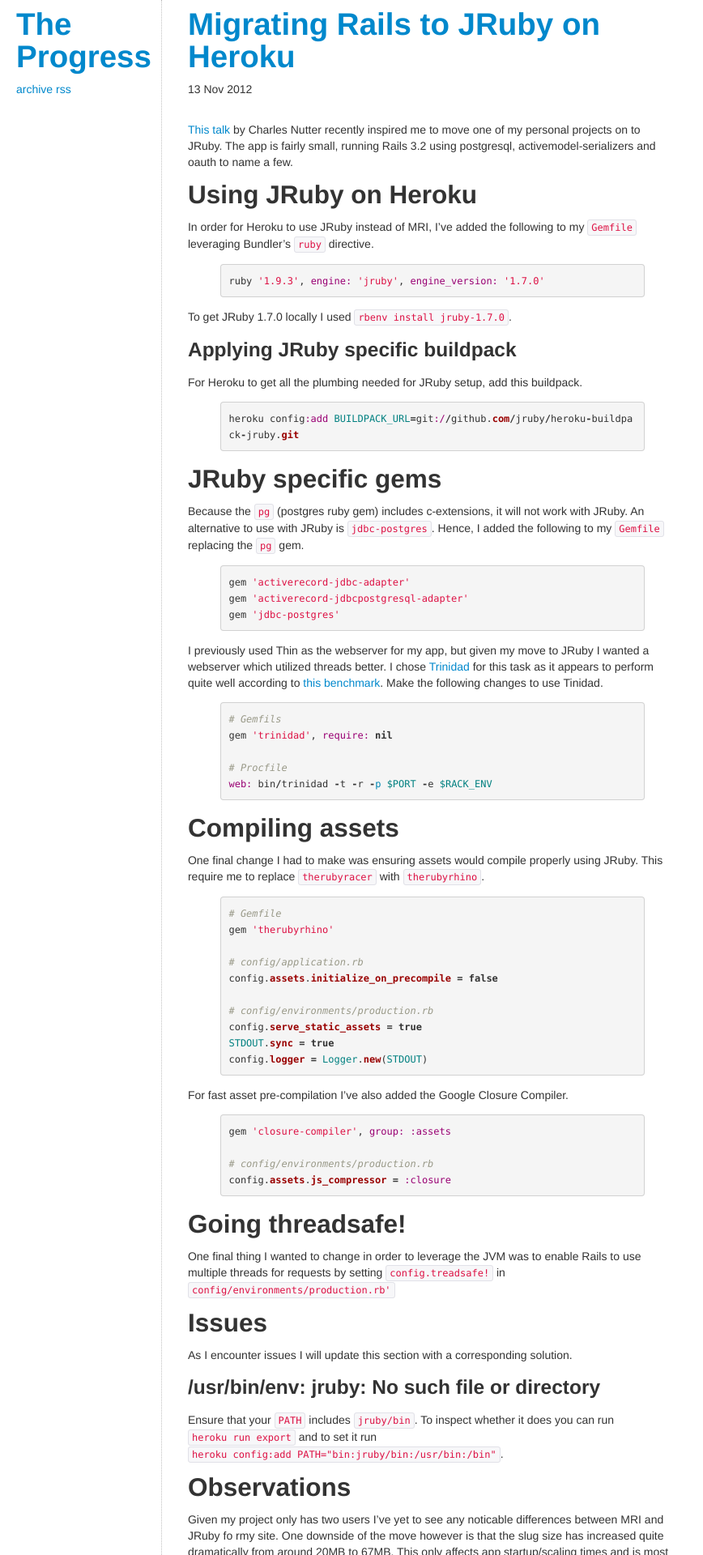
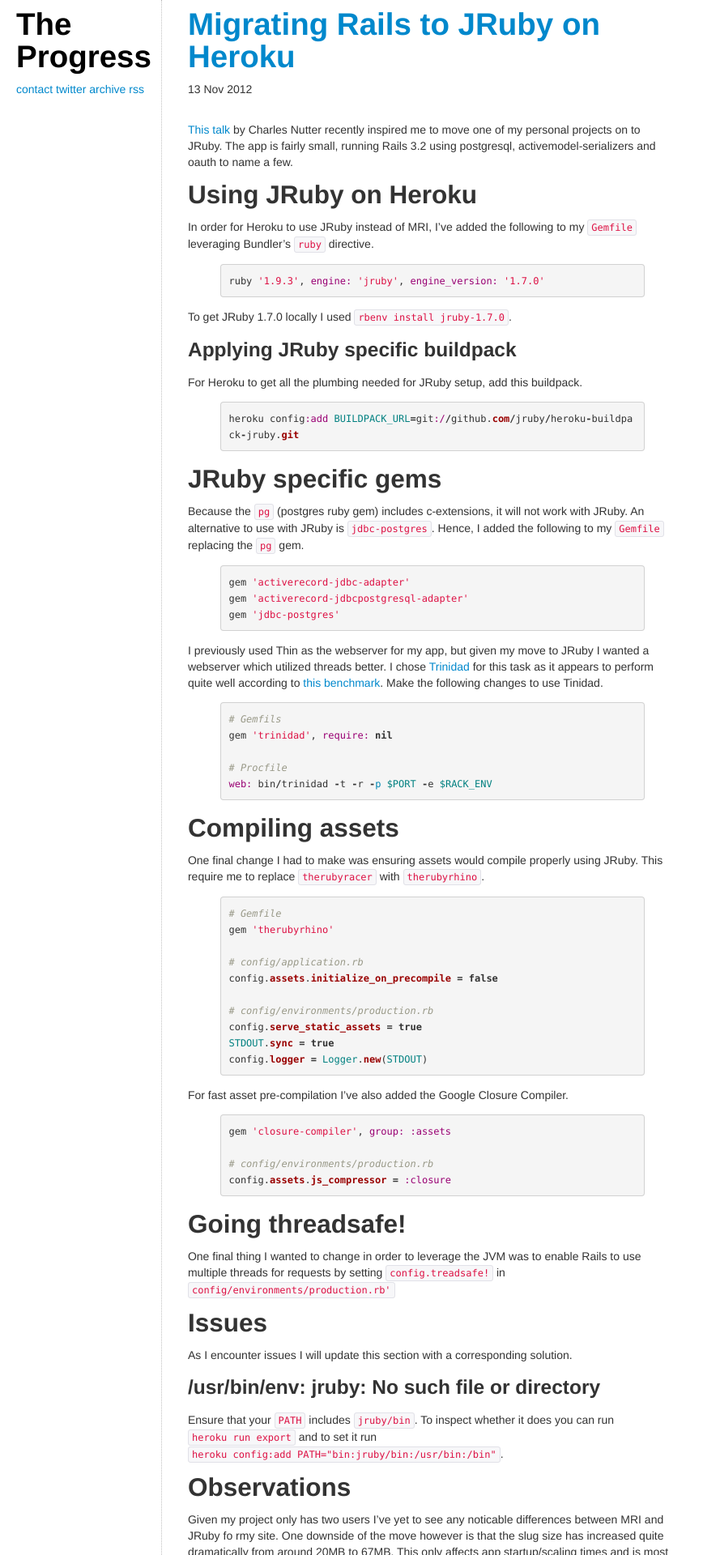
Before and after one commit to thejspr/thejspr.com, a Jekyll site: the page built from index.html, in a window 1280 px wide. Shown: the top 1920 px of the page at 81% size, without its empty margins (0-868 px from the left). Built offline with Jekyll 4.4.1, drawn with Linux system fonts in a browser that asks for light colours.

Commit message:
moar links

```diff
--- a/_layouts/default.html
+++ b/_layouts/default.html
@@ -9,7 +9,7 @@
     <link rel="stylesheet" href="/css/bootstrap.min.css">
     <link rel="stylesheet" href="/css/bootstrap-responsive.min.css">
     <link rel="stylesheet" href="/css/syntax.css">
-    <link rel="stylesheet" href="/css/main.css">
+    <link rel="stylesheet" href="/css/style.css">
 
     <script type="text/javascript" src="/js/jquery-2.0.2.min.js"></script>
     <script type="text/javascript" src="/js/bootstrap.min.js"></script>
@@ -22,6 +22,8 @@
       <div class="row-fluid clearfix">
         <div id="sidebar" class="span2">
           <h1 class="title"><a href="/">{{ site.name }}</a></h1>
+          <a href="mailto:thejspr@gmail.com">contact</a>
+          <a href="http://twitter.com/thejspr">twitter</a>
           <a href="/archive">archive</a>
           <a href="/feed.xml">rss</a>
           <!-- <a href="http://twitter.com/thejspr" target='_blank'>@thejspr</a> -->
--- a/css/main.css
+++ b/css/style.css
@@ -7,6 +7,10 @@
 }
 
 #content {
+}
+
+h1.title a {
+  color: #000;
 }
 
 .post {
```
